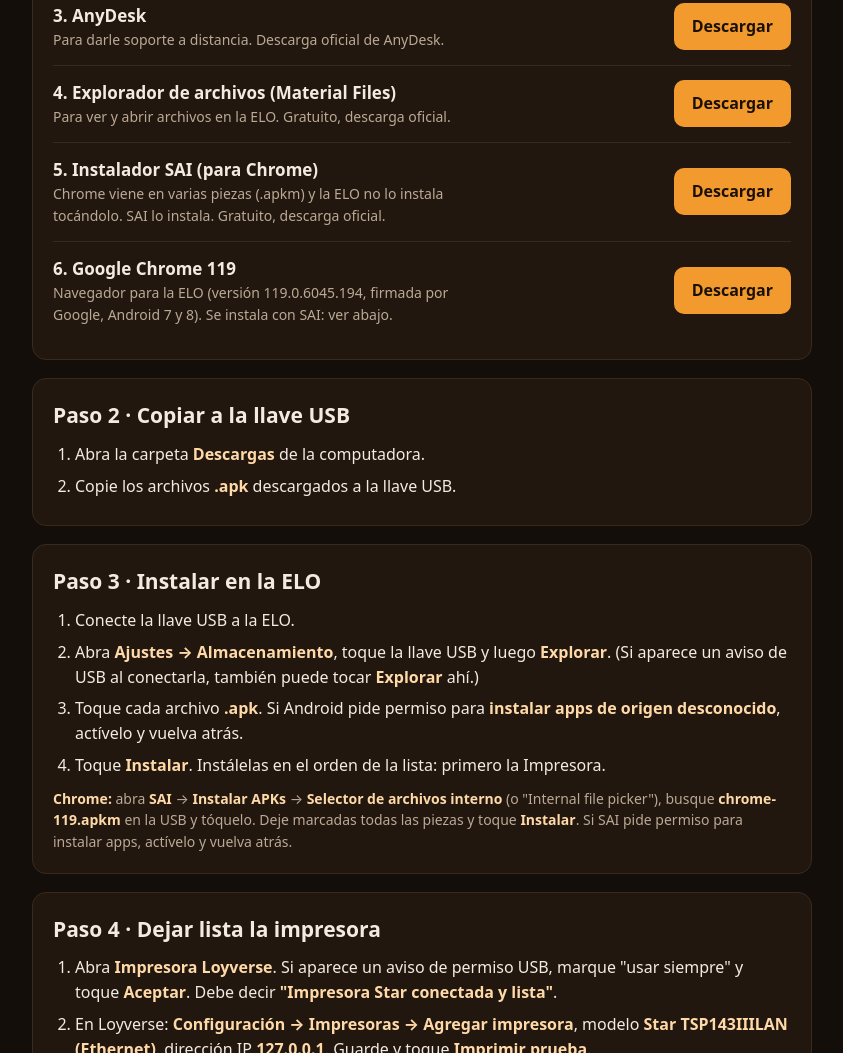
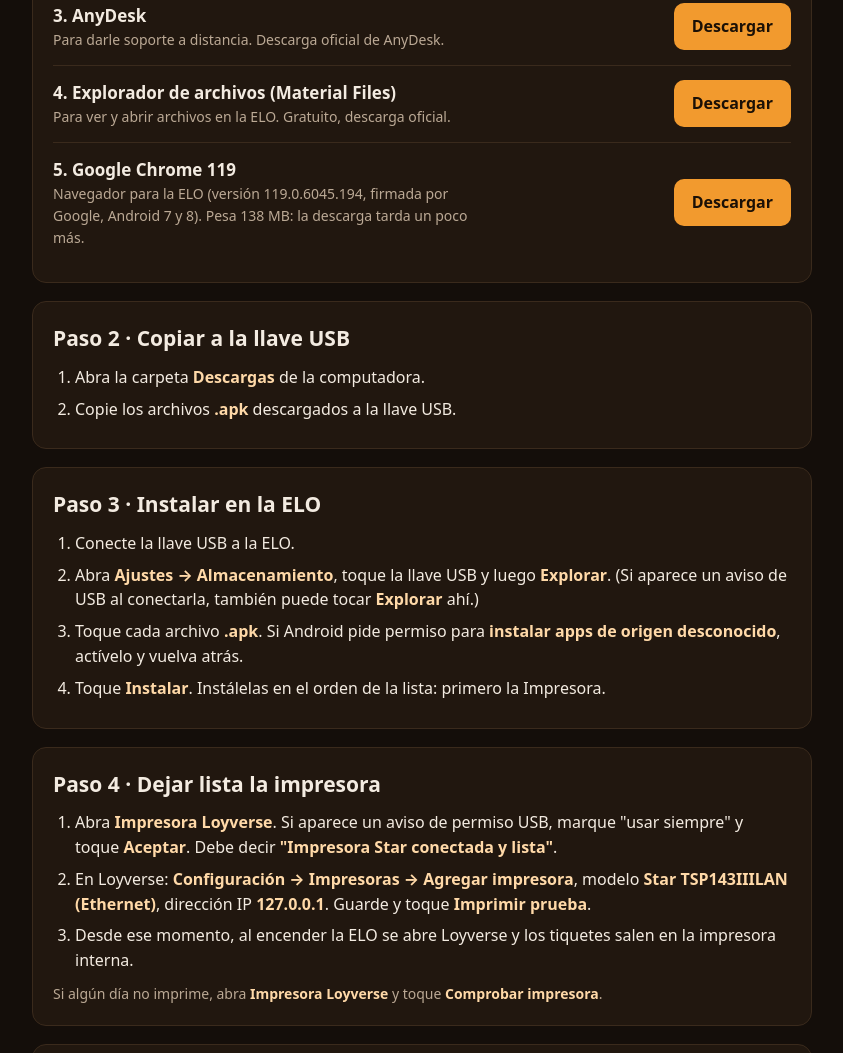
Before and after one commit to kacheablecr-jpg/the-house-elo, a plain HTML site: page index.html in a window 1280 px wide. Shown: the part 756-1809 px from the top of the page, without its empty margins (218-1061 px from the left). Drawn offline with Linux system fonts and the light colour scheme.

Commit message:
Página de descarga de las apps de la ELO de The House

```diff
--- a/index.html
+++ b/index.html
@@ -56,12 +56,8 @@
       <a class="boton" href="https://github.com/zhanghai/MaterialFiles/releases/download/v1.7.5/app-release-universal.apk">Descargar</a>
     </div>
     <div class="app">
-      <div><h3>5. Instalador SAI (para Chrome)</h3><p>Chrome viene en varias piezas (.apkm) y la ELO no lo instala tocándolo. SAI lo instala. Gratuito, descarga oficial.</p></div>
-      <a class="boton" href="https://github.com/Aefyr/SAI/releases/download/4.5/SAI-4.5.apk">Descargar</a>
-    </div>
-    <div class="app">
-      <div><h3>6. Google Chrome 119</h3><p>Navegador para la ELO (versión 119.0.6045.194, firmada por Google, Android 7 y 8). Se instala con SAI: ver abajo.</p></div>
-      <a class="boton" href="chrome-119.apkm">Descargar</a>
+      <div><h3>5. Google Chrome 119</h3><p>Navegador para la ELO (versión 119.0.6045.194, firmada por Google, Android 7 y 8). Pesa 138 MB: la descarga tarda un poco más.</p></div>
+      <a class="boton" href="https://github.com/kacheablecr-jpg/the-house-elo/releases/download/chrome-119/chrome-119.apk">Descargar</a>
     </div>
   </section>
 
@@ -81,7 +77,6 @@
       <li>Toque cada archivo <b>.apk</b>. Si Android pide permiso para <b>instalar apps de origen desconocido</b>, actívelo y vuelva atrás.</li>
       <li>Toque <b>Instalar</b>. Instálelas en el orden de la lista: primero la Impresora.</li>
     </ol>
-    <p class="nota"><b>Chrome:</b> abra <b>SAI</b> → <b>Instalar APKs</b> → <b>Selector de archivos interno</b> (o "Internal file picker"), busque <b>chrome-119.apkm</b> en la USB y tóquelo. Deje marcadas todas las piezas y toque <b>Instalar</b>. Si SAI pide permiso para instalar apps, actívelo y vuelva atrás.</p>
   </section>
 
   <section class="card">
```
Also changed, not shown: 1 other file.
